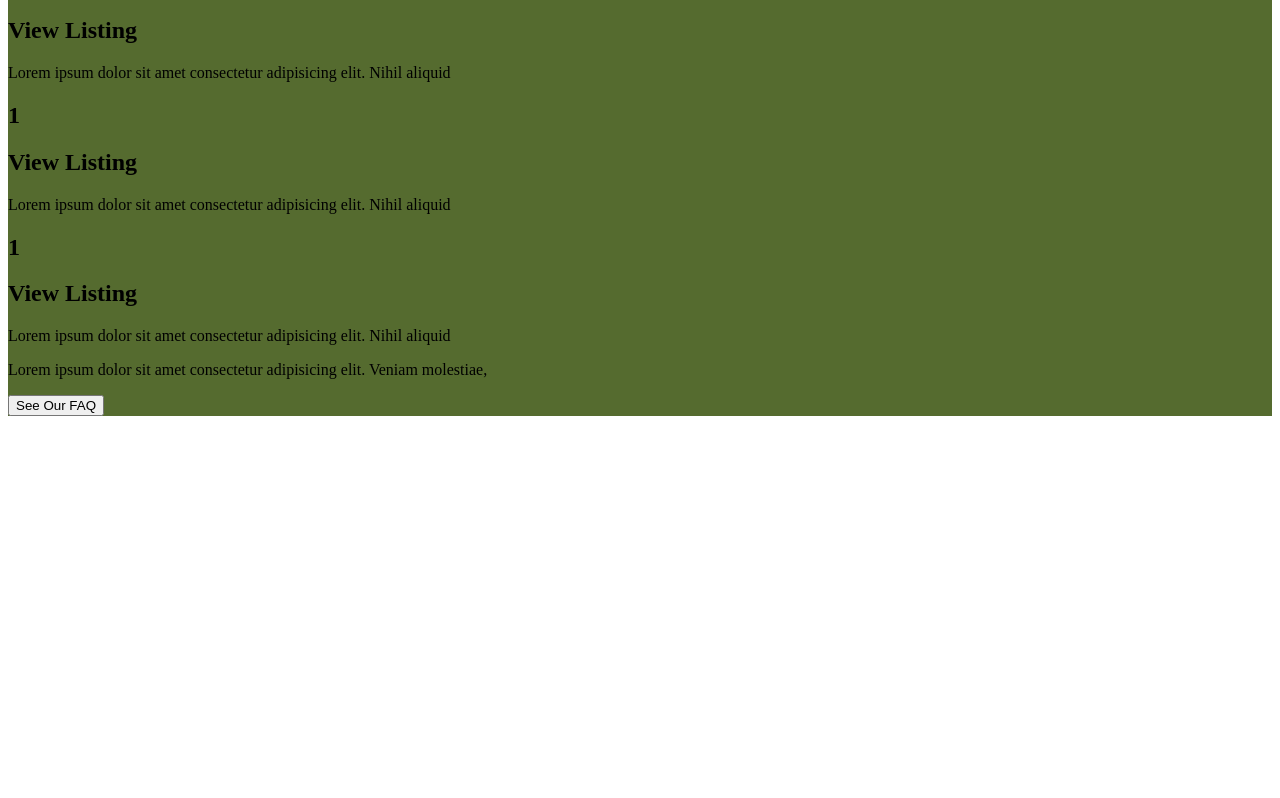
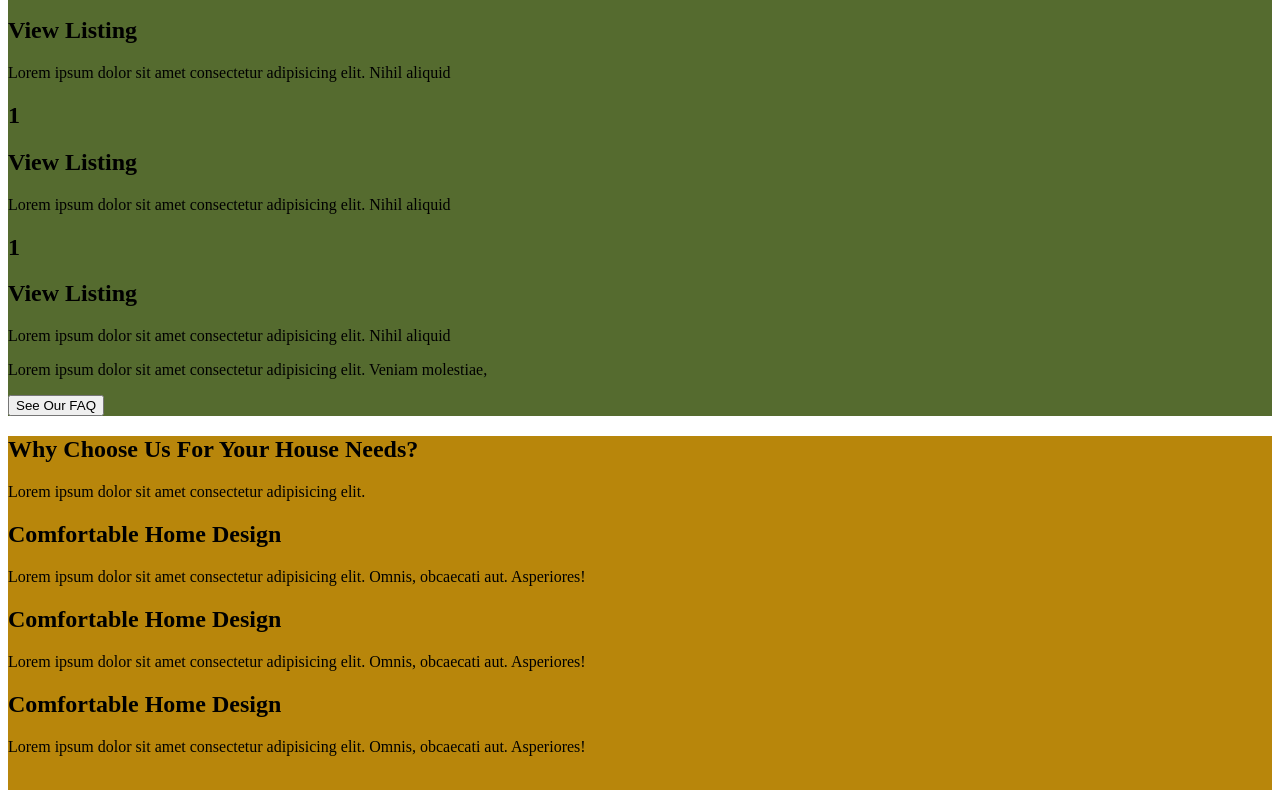
Before and after one commit to dalami/miwebresponsivetm, a plain HTML site: page index.html in a window 1280 px wide. Shown: the part 1834-2632 px from the top of the page. Before the commit the page ends 2258 px from the top, so only its background shows below. Drawn offline with Linux system fonts and the light colour scheme.

Commit message:
termine de realizr el html de la seccion quinta chose

```diff
--- a/css/estilo.css
+++ b/css/estilo.css
@@ -15,3 +15,6 @@ header{
 .pasos{
     background-color: darkolivegreen;
 }
+.chose{
+    background-color: darkgoldenrod;
+}
--- a/index.html
+++ b/index.html
@@ -133,7 +133,30 @@
             </div>
 
         </section>
-        <section></section>
+        <section class="chose">
+            <div>
+                <h2>Why Choose Us For Your House Needs?</h2>
+                <p>Lorem ipsum dolor sit amet consectetur adipisicing elit.</p>
+                <div class="contenedorChose">
+                    <div>
+                        <h2>Comfortable Home Design</h2>
+                        <p>Lorem ipsum dolor sit amet consectetur adipisicing elit. Omnis, obcaecati aut. Asperiores!</p>
+                    </div>
+                    <div>
+                        <h2>Comfortable Home Design</h2>
+                        <p>Lorem ipsum dolor sit amet consectetur adipisicing elit. Omnis, obcaecati aut. Asperiores!</p>
+                    </div>
+                    <div>
+                        <h2>Comfortable Home Design</h2>
+                        <p>Lorem ipsum dolor sit amet consectetur adipisicing elit. Omnis, obcaecati aut. Asperiores!</p>
+                    </div>
+                </div>
+            </div>
+            <div>
+               <img src="" alt="">
+            </div>
+
+        </section>
         <section></section>
         <section></section>
     </main>
```
